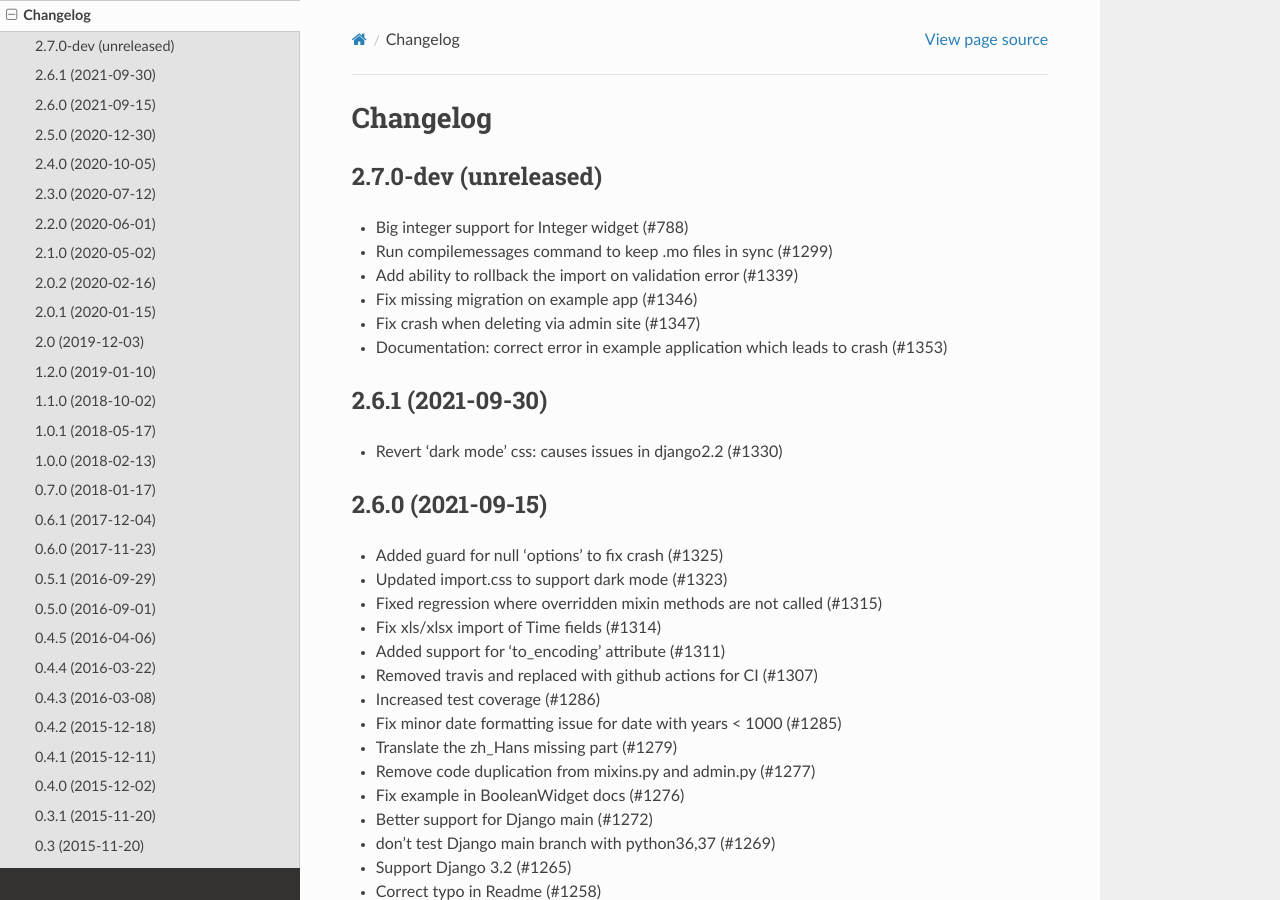
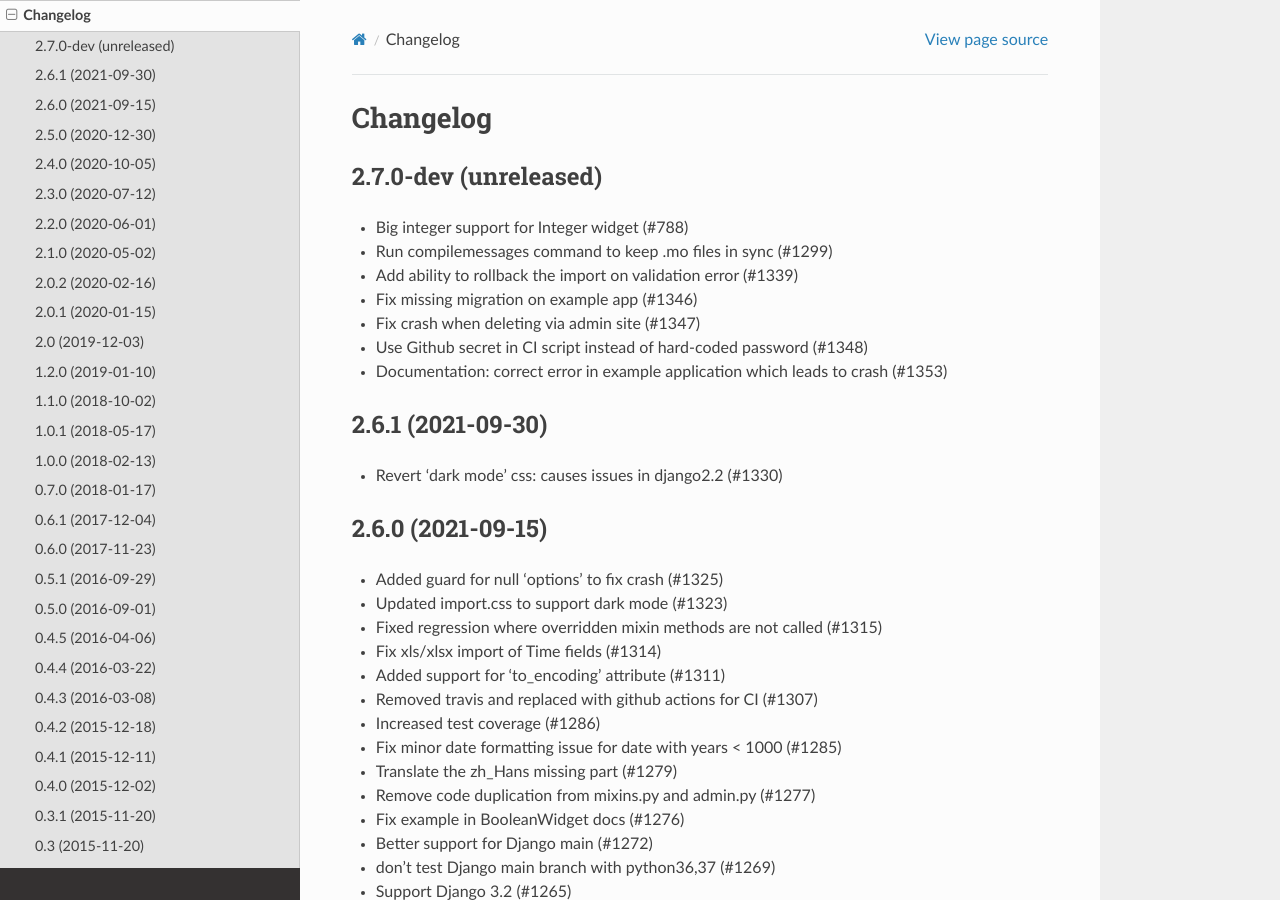
Before and after one commit to django-import-export/django-import-export, a Sphinx documentation site: the page built from docs/changelog.rst, in a window 1280 px wide and 900 px high. Built offline with Sphinx 7.4.7 and the Read the Docs theme 2.0.0, drawn with Linux system fonts in a browser that asks for light colours.

Commit message:
Use Github secret in CI script instead of hard-coded password

```diff
--- a/docs/changelog.rst
+++ b/docs/changelog.rst
@@ -9,6 +9,7 @@ Changelog
 - Add ability to rollback the import on validation error (#1339)
 - Fix missing migration on example app (#1346)
 - Fix crash when deleting via admin site (#1347)
+- Use Github secret in CI script instead of hard-coded password (#1348)
 - Documentation: correct error in example application which leads to crash (#1353)
 
 2.6.1 (2021-09-30)
```
Also changed, not shown: 1 other file.
